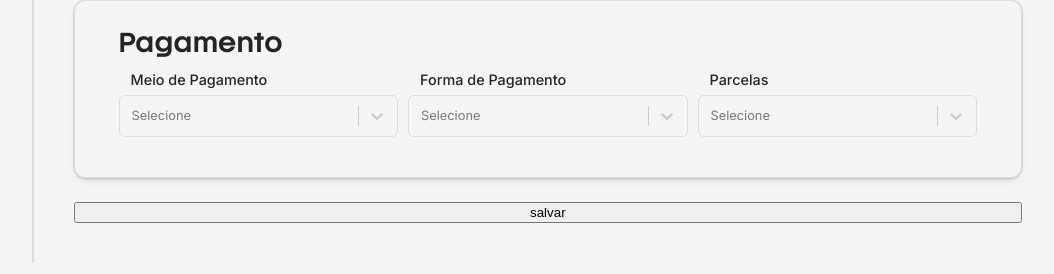
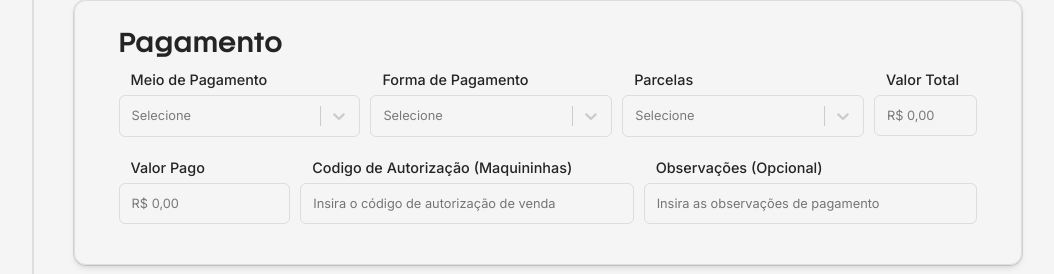
Before and after one commit to PedroDaniluz/pyter_registros, a React (Vite) app: page /register in a window 1280 px wide. Shown: the part 925-1199 px from the top of the page, without its empty margins (218-1272 px from the left). Built offline with nearby package versions, Linux system fonts and the light colour scheme; no server answers; the HTML template or start-up script is replaced by a standard one.

Commit message:
feat: add remaining fields for paymentSection

```diff
--- a/src/pages/Register/index.jsx
+++ b/src/pages/Register/index.jsx
@@ -20,10 +20,16 @@ export default function Register() {
         null;
     }
 
+    let valorTotal = productData?.reduce((acc, product) => {
+        return (acc + parseFloat(product.preco));
+    }, 0)
+
+
     const submit = (e) => {
         e.preventDefault();
         console.log(clientData);
         console.log(orderData);
+        console.log(paymentData);
         const relevantProductData = productData.map(product => {
             return {
                 produto: product.produto,
@@ -55,6 +61,7 @@ export default function Register() {
                 />
                 <PaymentSection
                     updateData = {(value) => updateData('payment', value)}
+                    total={valorTotal}
                 />
                 <button type='submit'>salvar</button>
             </form>
--- a/src/pages/Register/sections/ClientSection.jsx
+++ b/src/pages/Register/sections/ClientSection.jsx
@@ -31,7 +31,7 @@ export default function ClientSection({ updateData }) {
                     type={'text'}
                     mask={'999.999.999-99'}
                     width={80}
-                    onChange={(value) => handleChange('telefone', value)}
+                    onChange={(value) => handleChange('cpf', value)}
                 />
                 <InputField
                     id={useId()}
--- a/src/pages/Register/sections/OrderSection.jsx
+++ b/src/pages/Register/sections/OrderSection.jsx
@@ -53,7 +53,7 @@ export default function OrderSection({ updateData }) {
                 />
                 <SearchableDropdown
                     id={useId()}
-                    options={instituicoes.map((i) => ({ value: i.id_instituicao, label: i.nome }))}
+                    options={instituicoes.map((i) => ({ value: i.id_instituicao, label: i.instituicao }))}
                     title={'Instituição (opcional)'}
                     placeholder={'Selecione a instituição'}
                     required={false}
--- a/src/pages/Register/sections/PaymentSection.jsx
+++ b/src/pages/Register/sections/PaymentSection.jsx
@@ -1,20 +1,34 @@
 import { useState, useEffect, useMemo, useId } from 'react';
-import SearchableDropdown from '../../../components/DropDown'; // supondo que seja um componente separado
+import SearchableDropdown from '../../../components/DropDown';
+import InputField from '../../../components/InputField';
+import PriceBox from '../../../components/PriceBox';
 
 const pagamento_options = {
-    'CAIXA': [{ 'DINHEIRO': 1 }, { 'PIX': 1 }],
-    'PICPAY': [{ 'CRÉDITO': 3 }, { 'DÉBITO': 1 }, { 'PIX': 1 }],
-    'SUMUP': [{ 'CRÉDITO': 3 }, { 'DÉBITO': 1 }, { 'PIX': 1 }]
+    Caixa: {
+        Dinheiro: 1,
+        PIX: 1
+    },
+    PicPay: {
+        Crédito: 3,
+        Débito: 1,
+        PIX: 1
+    },
+    Sumup: {
+        Crédito: 3,
+        Débito: 1,
+        PIX: 1
+    }
 };
 
-export default function PaymentSection({ updateData }) {
+
+export default function PaymentSection({ updateData, total }) {
     const [paymentData, setPaymentData] = useState({
         meio_pg: '',
         forma_pg: '',
         parcelas: 1,
-        desconto: 0,
-        valor_final: 0,
-        valor_pago: 0,
+        desconto: 'R$ 0,00',
+        valor_final: total,
+        valor_pago: 'R$ 0,00',
         cod_aut: '',
         observacoes: ''
     });
@@ -23,10 +37,21 @@ export default function PaymentSection({ updateData }) {
         setPaymentData(prevState => ({
             ...prevState,
             [key]: value,
-            ...(key === 'meio_pg' ? { forma_pg: '', parcelas: 1 } : {}),
+            ...(key === 'meio_pg' ? {
+                forma_pg: '',
+                parcelas: 1,
+                cod_aut: ''
+            } : {}),
             ...(key === 'forma_pg' ? { parcelas: 1 } : {})
         }));
     };
+
+    useEffect(() => {
+        setPaymentData(prev => ({
+            ...prev,
+            valor_final: total
+        }));
+    }, [total]);
 
     useEffect(() => {
         updateData(paymentData);
@@ -34,27 +59,21 @@ export default function PaymentSection({ updateData }) {
 
     const meiosPagamento = useMemo(() =>
         Object.keys(pagamento_options).map(meio => ({ label: meio, value: meio }))
-    , []);
+        , []);
 
     const formasPagamento = useMemo(() => {
-        const selected = pagamento_options[paymentData.meio_pg];
-        if (!selected) return [];
-        return selected.map(item => {
-            const forma = Object.keys(item)[0];
-            return { label: forma, value: forma };
-        });
+        if (!paymentData.meio_pg) return [];
+        return Object.keys(pagamento_options[paymentData.meio_pg])
+            .map(forma => ({ label: forma, value: forma }));
     }, [paymentData.meio_pg]);
 
     const parcelasOptions = useMemo(() => {
-        const formas = pagamento_options[paymentData.meio_pg];
-        if (!formas) return [];
-        const formaObj = formas.find(f => Object.keys(f)[0] === paymentData.forma_pg);
-        if (!formaObj) return [];
-        const max = formaObj[paymentData.forma_pg];
-        return Array.from({ length: max }, (_, i) => {
-            const num = i + 1;
-            return { label: `${num}x`, value: num };
-        });
+        const max = pagamento_options?.[paymentData.meio_pg]?.[paymentData.forma_pg];
+        if (!max) return [];
+        return Array.from({ length: max }, (_, i) => ({
+            label: `${i + 1}x`,
+            value: i + 1
+        }));
     }, [paymentData.meio_pg, paymentData.forma_pg]);
 
 
@@ -68,7 +87,7 @@ export default function PaymentSection({ updateData }) {
                     title={'Meio de Pagamento'}
                     placeholder={'Selecione'}
                     value={paymentData.meio_pg}
-                    onChange={(option) => handleChange('meio_pg', option)}
+                    onChange={(value) => handleChange('meio_pg', value)}
                 />
                 <SearchableDropdown
                     id={useId()}
@@ -76,7 +95,7 @@ export default function PaymentSection({ updateData }) {
                     title={'Forma de Pagamento'}
                     placeholder={'Selecione'}
                     value={paymentData.forma_pg}
-                    onChange={(option) => handleChange('forma_pg', option)}
+                    onChange={(value) => handleChange('forma_pg', value)}
                 />
                 <SearchableDropdown
                     id={useId()}
@@ -84,7 +103,44 @@ export default function PaymentSection({ updateData }) {
                     title={'Parcelas'}
                     placeholder={'Selecione'}
                     value={paymentData.parcelas}
-                    onChange={(option) => handleChange('parcelas', Number(option))}
+                    onChange={(value) => handleChange('parcelas', Number(value))}
+                />
+                <PriceBox
+                    id={useId()}
+                    title={'Valor Total'}
+                    value={total}
+                    width={12}
+                />
+            </div>
+            <div className='stdIn--inputs'>
+                <InputField
+                    id={useId()}
+                    title={'Valor Pago'}
+                    type={'text'}
+                    mask={'currency'}
+                    width={20}
+                    value={paymentData.valor_pago}
+                    defaultValue={paymentData.valor_pago}
+                    onChange={(value) => handleChange('valor_pago', value)}
+                />
+                <InputField
+                    id={useId()}
+                    title={'Codigo de Autorização (Maquininhas)'}
+                    placeholder={'Insira o código de autorização de venda'}
+                    type={'text'}
+                    required={false}
+                    disabled={paymentData.meio_pg === 'Caixa'}
+                    value={paymentData.cod_aut}
+                    onChange={(value) => handleChange('cod_aut', value)}
+                />
+                <InputField
+                    id={useId()}
+                    title={'Observações (Opcional)'}
+                    placeholder={'Insira as observações de pagamento'}
+                    type={'text'}
+                    required={false}
+                    value={paymentData.observacoes}
+                    onChange={(value) => handleChange('observacoes', value)}
                 />
             </div>
         </section>
```
